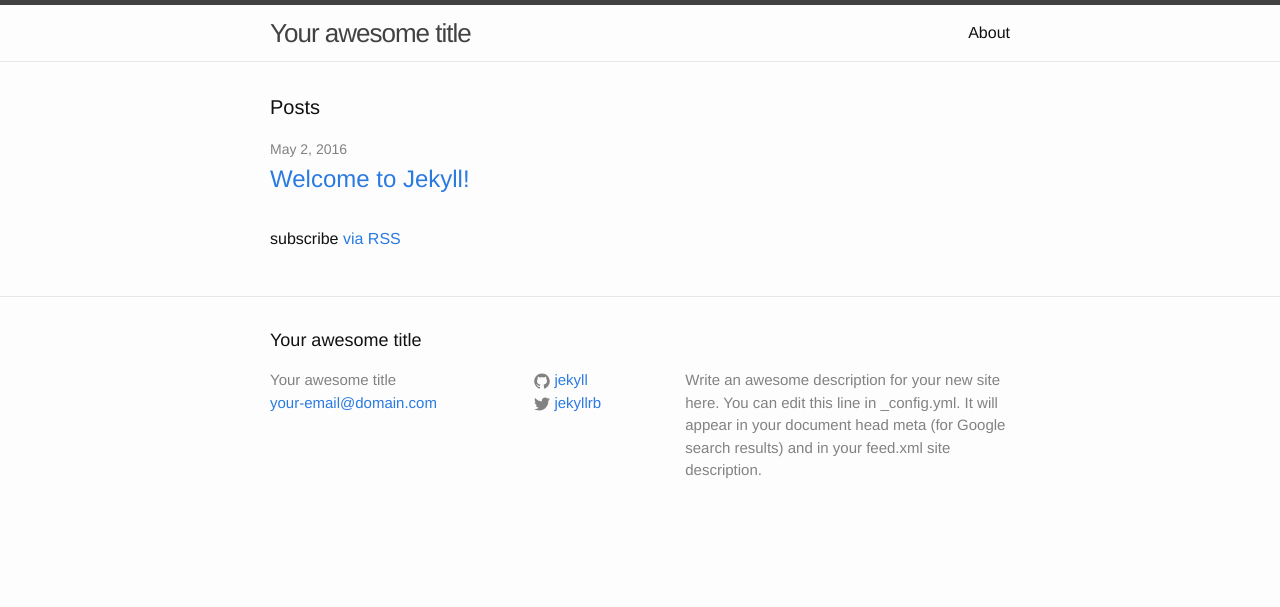
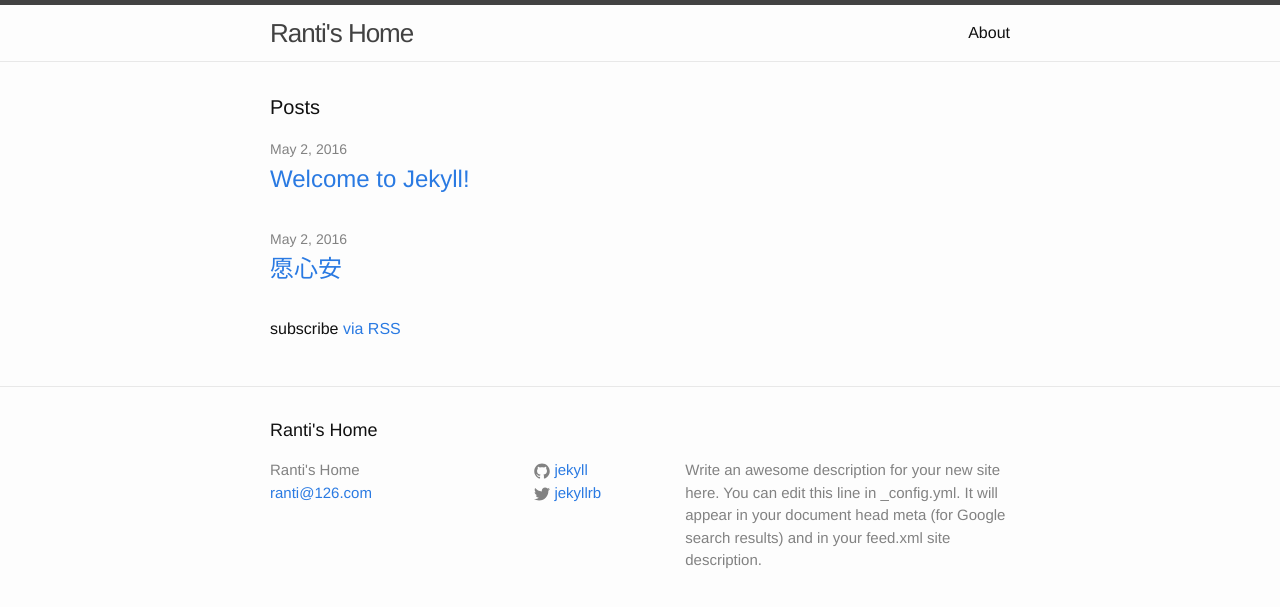
Before and after one commit to tryingfox/tryingfox.github.io, a Jekyll site: the page built from index.html, in a window 1280 px wide. Shown: the top 607 px of the page. Built offline with Jekyll 4.4.1, drawn with Linux system fonts in a browser that asks for light colours.

Commit message:
change blog

```diff
--- a/_config.yml
+++ b/_config.yml
@@ -6,8 +6,8 @@
 # 'jekyll serve'. If you change this file, please restart the server process.
 
 # Site settings
-title: Your awesome title
-email: your-email@domain.com
+title: Ranti's Home
+email: ranti@126.com
 description: > # this means to ignore newlines until "baseurl:"
   Write an awesome description for your new site here. You can edit this
   line in _config.yml. It will appear in your document head meta (for
```
Also changed, not shown: _posts/2016-05-02-inner-peace.markdown (added, +22 -0 lines).
